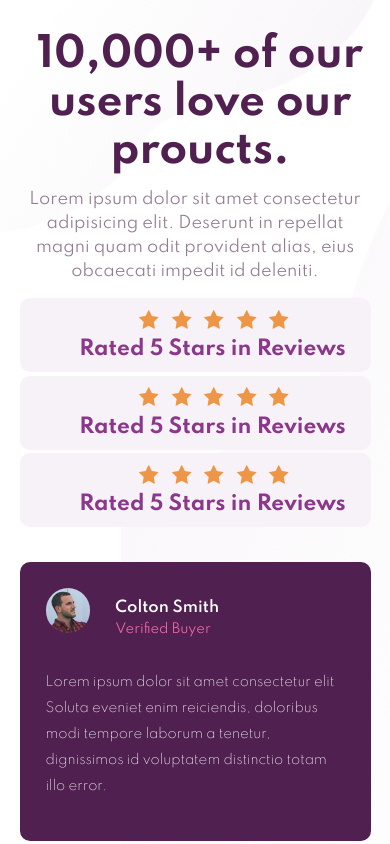
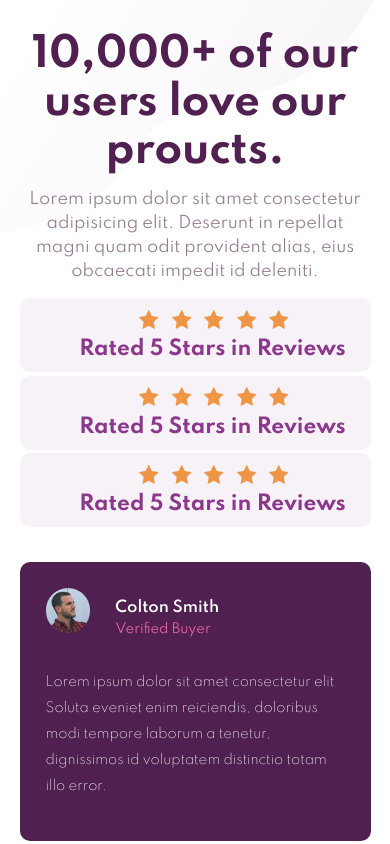
Before and after one commit to marawanmohamed9876/social-media-proof-section, a plain HTML site: page index.html in a window 390 px wide. Shown: the top 844 px of the page. Drawn offline with nearby package versions, Linux system fonts and the light colour scheme.

Commit message:
Add files via upload

```diff
--- a/css/style.css
+++ b/css/style.css
@@ -23,7 +23,7 @@ body {
 .header {
     color: hsl(300, 43%, 22%);
     font-size: 2.5rem;
-    width: 400px;
+    width: 64%;
     font-weight: 700;
     margin-bottom: 1%;
   }
@@ -165,9 +165,8 @@ footer{
 @media (max-width:991px) {
 
     body {
-        background: url(../images/bg-pattern-top-mobile.svg) no-repeat top left,
-          url(../images/bg-pattern-bottom-mobile.svg) no-repeat right bottom;
-        background-size: auto, 69% 76%;
+        background: url(../images/bg-pattern-top-mobile.svg) no-repeat top left;
+        background-size: auto;
       }
 
 
@@ -182,6 +181,7 @@ footer{
     .header{
         text-align: center;
         margin: 0 auto 3%;
+        width: 87%;
     }
 
     .heading-p{
```
